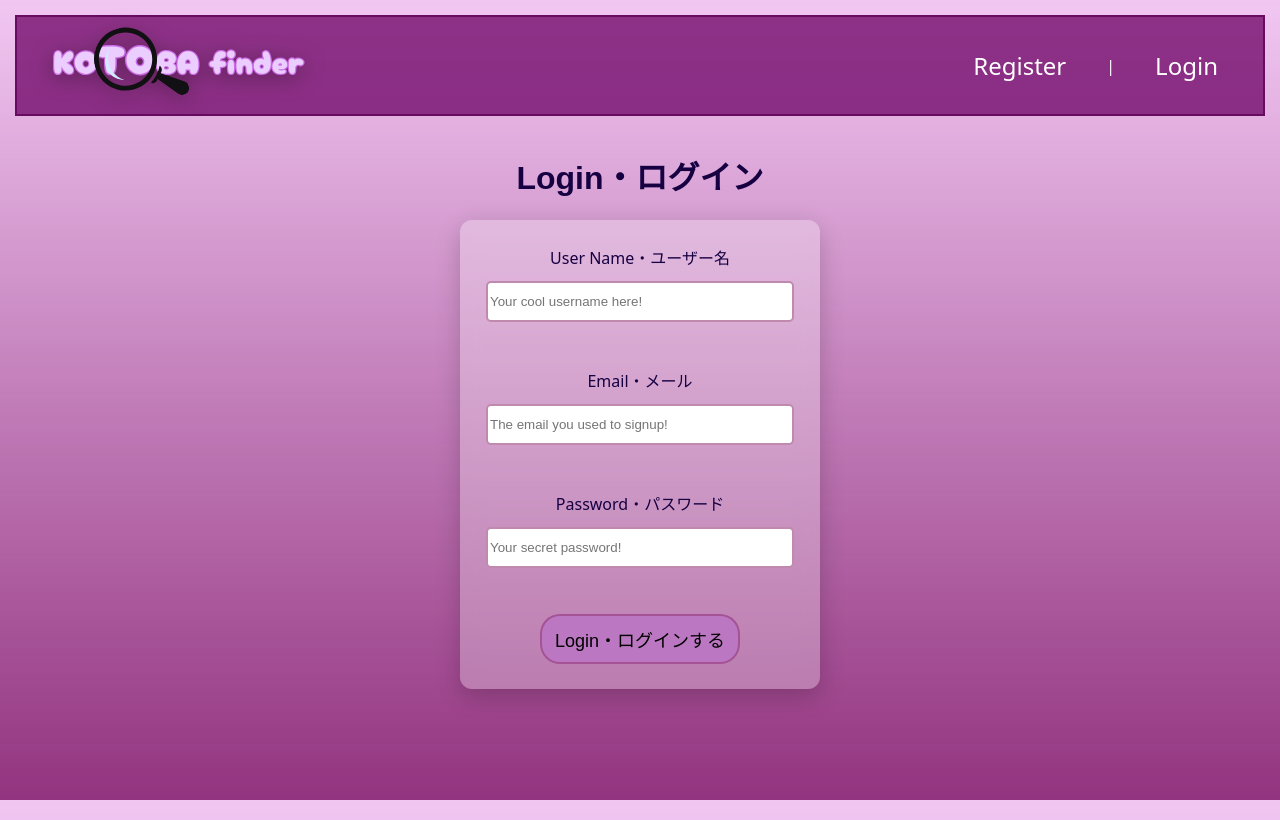
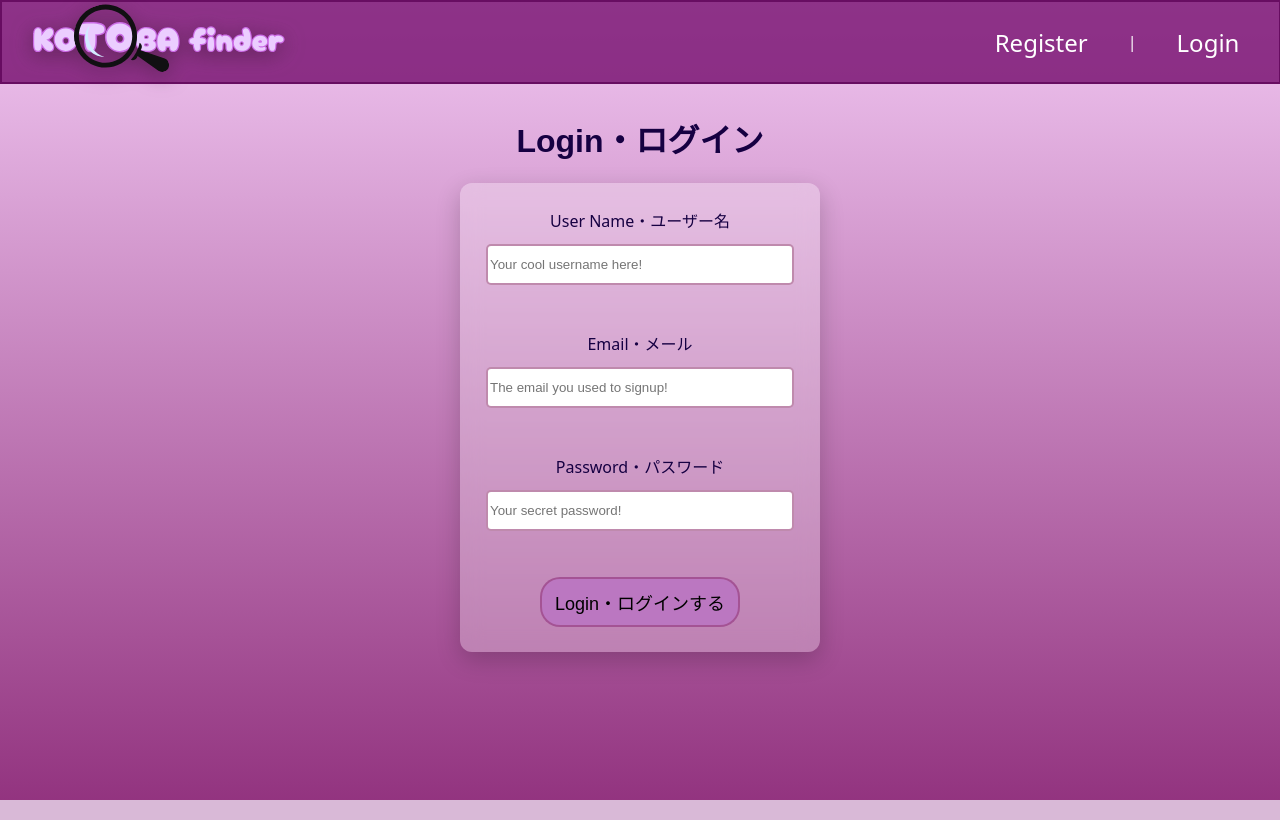
Before and after one commit to pand3m1x/kotoba_finder, a React (Vite) app in the folder frontend/kotoba-finder/: page /login in a window 1280 px wide. Built offline with nearby package versions, Linux system fonts and the light colour scheme; no server answers; sample sign-in values are in the browser's storage.

Commit message:
added styling to vocab cards, double checked everything works, project is mostly ready for presention tomorrow

```diff
--- a/frontend/kotoba-finder/src/App.css
+++ b/frontend/kotoba-finder/src/App.css
@@ -17,7 +17,8 @@ body {
   background-attachment: fixed;
   font-family: system-ui, sans-serif;
   font-size: 1rem;
-  padding:10px;
+  /* padding:10px; */
+  margin: 0;
 }
 
 h1, h2 {
--- a/frontend/kotoba-finder/src/components/Navbar.jsx
+++ b/frontend/kotoba-finder/src/components/Navbar.jsx
@@ -14,15 +14,16 @@ function Navbar(){
                     flexDirection: "row",
                     justifyContent: "space-between",
                     alignItems: "center",
-                    padding:"5px",
-                    margin:"5px",
-                    color:"white"}}>
+
+                    color:"white",
+                    height:"80px",
+                    width:"99.8%"}}>
 
        <li  style={{listStyle:"none", }}>
          <Link to="/"><img src={kotobaLogo} alt="kotoba finder logo" style={{ height: "80px", paddingLeft:"20px" }}/></Link>
        </li>
 
-       {user && <p>こんにちは {user.username} </p>}
+       {user && <p style={{fontSize:"1.5rem"}}>こんにちは <i>{user.username} </i></p>}
 
         <ul style={{listStyle:"none",
                     display: "flex",
--- a/frontend/kotoba-finder/src/pages/GamePage.jsx
+++ b/frontend/kotoba-finder/src/pages/GamePage.jsx
@@ -205,7 +205,9 @@ return newArray;
                                             display: "flex",
                                             flexDirection: "column",
                                             alignItems: "center",
-                                            width: "40%"}}>
+                                            width: "40%",
+                                            margin: "10px",
+                                            }}>
 
           <div className="hintBox" style={{border:"2px solid rgba(182, 135, 186, 0.75)",
                                            borderRadius:"10px",
--- a/frontend/kotoba-finder/src/pages/Vocab.jsx
+++ b/frontend/kotoba-finder/src/pages/Vocab.jsx
@@ -59,12 +59,13 @@ function Vocab() {
 
       <h1>Vocab Deck</h1>
       <p><i>練習しましょう！</i></p>
-      <div className="studySpace" style={{border:"2px solid black",
+      <div className="studySpace" style={{border:"2px solid rgba(57, 50, 58, 0.75)",
                                           borderRadius: "10px",
-                                          backgroundColor:"rgba(128, 128, 128, 0.75)",
+                                          backgroundColor:"rgba(144, 121, 141, 0.75)",
                                           width:"50%",
                                           height:"300px",
-                                          margin:"10px"}}>
+                                          margin:"10px",
+                                          padding:"20px"}}>
 {/*
         <div className="cardArea" style={{border:"2px solid green",
                                           }}>
@@ -78,13 +79,14 @@ function Vocab() {
 
             <div className="card" style={{
                                           borderRadius:"10px",
-                                          backgroundColor:"tan",
+                                          backgroundColor:"rgba(244, 242, 225, 0.84)",
+                                          boxShadow: "0 4px 10px rgba(75, 57, 71, 0.75)",
                                           width:"400px",
                                           height:"40%",
                                           display:"flex",
                                           flexDirection:"column",
                                           alignItems:"center",
-                                          marginTop:"5px"
+                                          margin:"10px"
                                           }}>
 
               {vocab.length === 0 ? (<p>No vocab found! Have you played the game yet? <br/>
@@ -94,10 +96,11 @@ function Vocab() {
                 return <div style={{display:"flex",
                                     flexDirection:"column",
                                     alignItems:"center",
-                                    justifyContent:"center"
+                                    justifyContent:"center",
+                                    margin:"5px"
                 }}
-                            key={word._id} >
-                          <p>{item.item_eng}</p>
+                                    key={word._id} >
+                          <p><b>{item.item_eng}</b></p>
                           <img src={item.item_image} style={{maxWidth:"30%"}}/>
                           <p>description</p>
                         </div>}))
```
